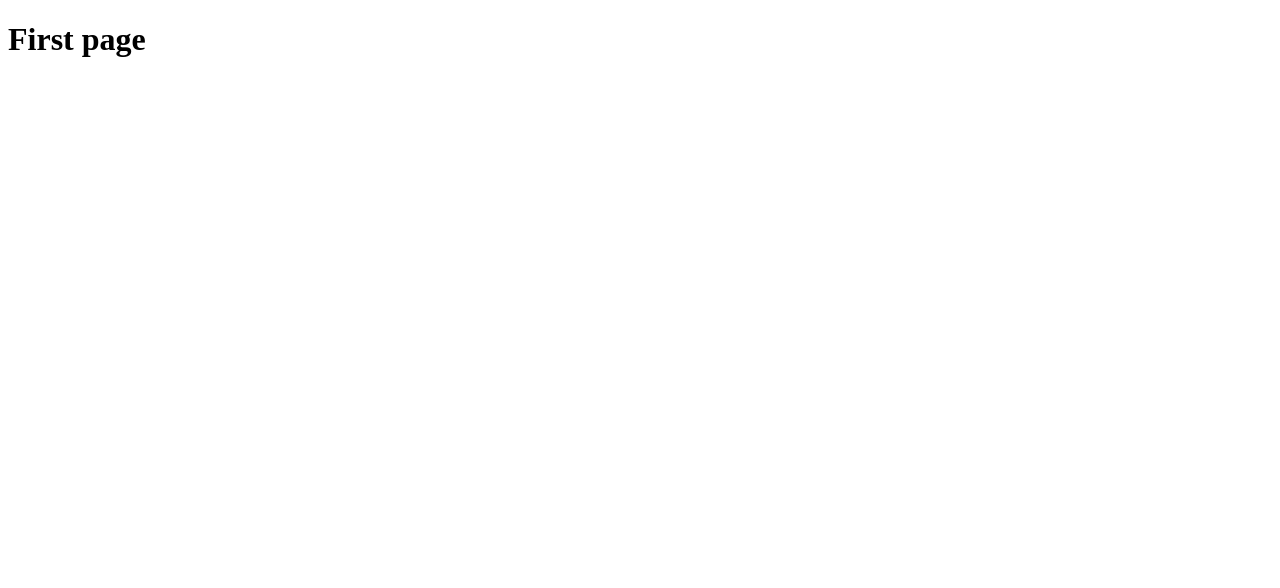
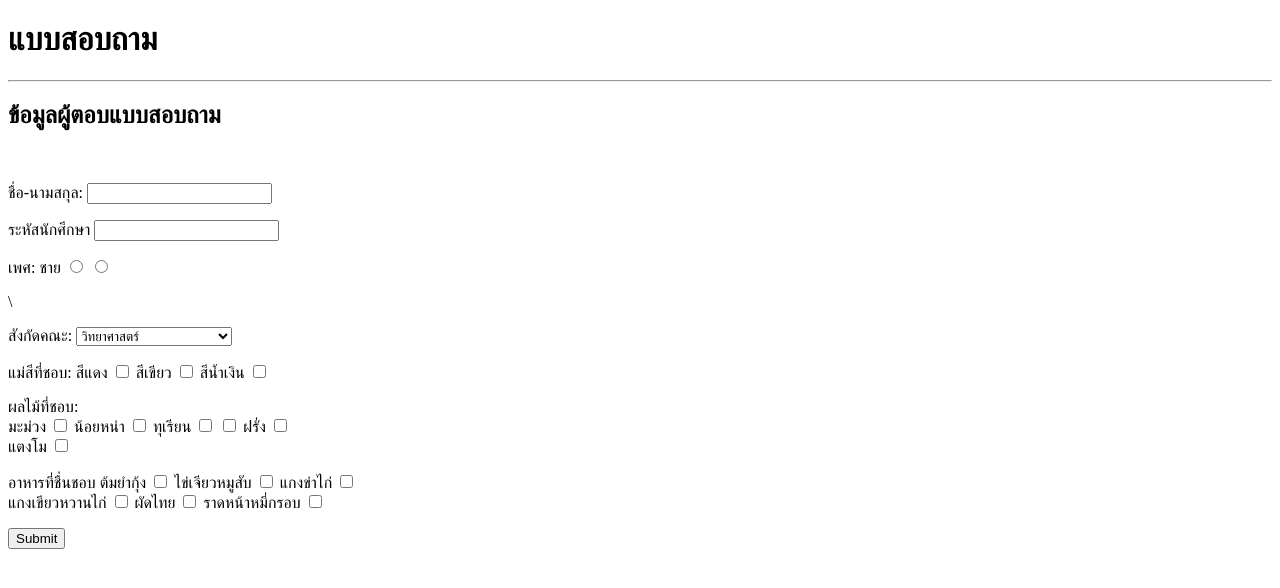
Before and after one commit to PATIPANs1/Aito.github.io, a plain HTML site: page INDEX.HTML in a window 1280 px wide. Drawn offline with Linux system fonts and the light colour scheme.

Commit message:
Update INDEX.HTML

```diff
--- a/INDEX.HTML
+++ b/INDEX.HTML
@@ -6,6 +6,106 @@
   <title>Home Page</title>
 </head>
 <body>
-  <h1>First page</h1>
+  <h1>แบบสอบถาม</h1>
+    <hr>
+
+    <div class="container">
+        <form action="">
+            <h2>ข้อมูลผู้ตอบแบบสอบถาม</h2>
+            <br>
+
+            <div class="inputBox">
+                <p>
+                    <label for="username">ชื่อ-นามสกุล:</label>
+                    <input type="text" >
+                </p>
+                <p>
+                    <label for="num">ระหัสนักศึกษา</label>
+                    <input type="password" >
+                </p>
+            </div>
+
+
+            <p>
+                <label for="">เพศ: </label>
+                <label for="male">ชาย</label>
+                <input type="radio" name="male" id="male">
+                <label for=">หญิง"</label>
+                <input type="radio" name="male" id="">
+            </p>\
+
+            <p>
+
+                <label for "faculty">สังกัดคณะ:</label>
+                <select id-"faculty" name="faculty">
+                    <option value="science">วิทยาศาสตร์</option>
+                    <option value="computer">วิทยาการคอมพิวเตอร์</option>
+                    <option value="education">ครุศาสตร์</option>
+                    <option value="education">บริหารธุรกิจและการจัดการ</option>
+                    <option value="education">มนุษย์ศาสตร์</option>
+                    <option value="education">เทคโนโลยีอุตสาหากรรม</option>
+                    <option value="education">เกษตรศาสตร์</option>
+                    <option value="education">พยาบาลศาสตร์</option>
+                    <option value="education">สาธรณะสุขศาสตร์</option>
+                    <option value="education">แพทย์แผนไทยและทางเลือก</option>
+                    <option value="education">นิติศาสตร์</option>
+                </select>
+            </p>
+
+            <p>
+            <label for="">แม่สีที่ชอบ:</label>
+            <label for="red">สีแดง</label>
+            <input type="checkbox" name="gender" id="red">
+            <label for "green">สีเขียว</label>
+            <input type="checkbox" name="gender" id="green">
+            <label for "fa">สีน้ำเงิน</label>
+            <input type="checkbox" name="gender" id="fa">
+        </p>
+
+        <p>
+            <label for="">ผลไม้ที่ชอบ:</label>
+            <br>
+            <label for="red">มะม่วง</label>
+            <input type="checkbox" name "gender" id="red">
+            <label for "green">น้อยหน่า</label>
+            <input type="checkbox" name "gender" id="green">
+            <label for="fa">ทุเรียน</label>
+            <input type="checkbox" name="gender" id="fa">
+            <label for="fa"ลำใย</label>
+            <input type="checkbox" name="gender" id="fa">
+            <label for="fa">ฝรั่ง</label>
+            <input type="checkbox" name="gender" id="fa">
+            <br>
+            <label for "fa">แตงโม</label>
+            <input type="checkbox" name="gender" id="fa">
+        </p>
+
+        <p>
+            <label for="">อาหารที่ชื่นชอบ</label>
+            <label for="">ต้มยำกุ้ง</label>
+            <input type="checkbox" name="gender" id="">
+            <label for="">ไข่เจียวหมูสับ</label>
+            <input type="checkbox" name="gender" id="">
+            <label for="">แกงข่าไก่</label>
+            <input type="checkbox" name="gender" id="">
+        <br>
+            <label for="">แกงเขียวหวานไก่</label>
+            <input type="checkbox" name="gender" id="">
+            <label for="">ผัดไทย</label>
+            <input type="checkbox" name="gender" id="">
+            <label for="">ราดหน้าหมี่กรอบ</label>
+            <input type="checkbox" name="gender" id="">
+        </p>
+
+        <div class="btn-con">
+            <button type="ok" id="ok" onclick="audio3.play()">
+                <a>Submit</a>
+                <!-- <img class="imgmaks" src="maki arrow.png" alt=""> -->
+            </button>
+        </div>
+
+        </forma
+    </div>
 </body>
+
 </html>
```
